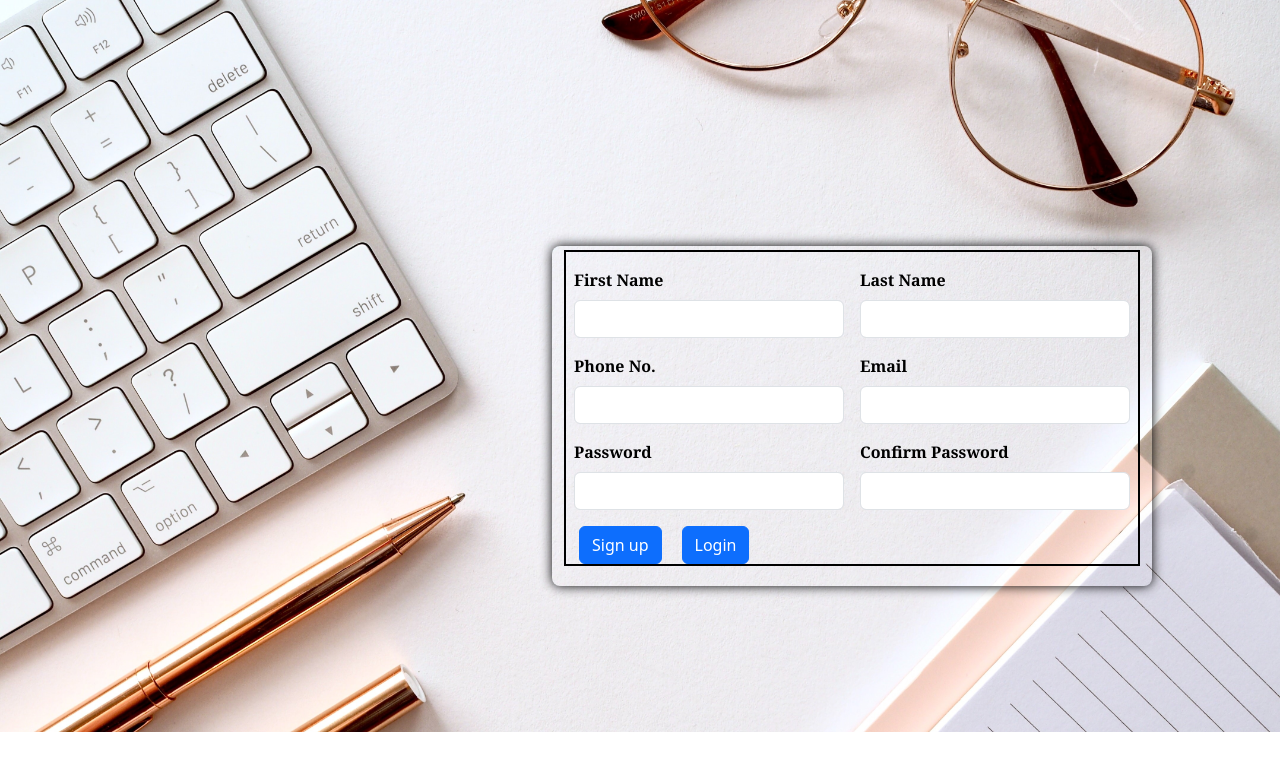
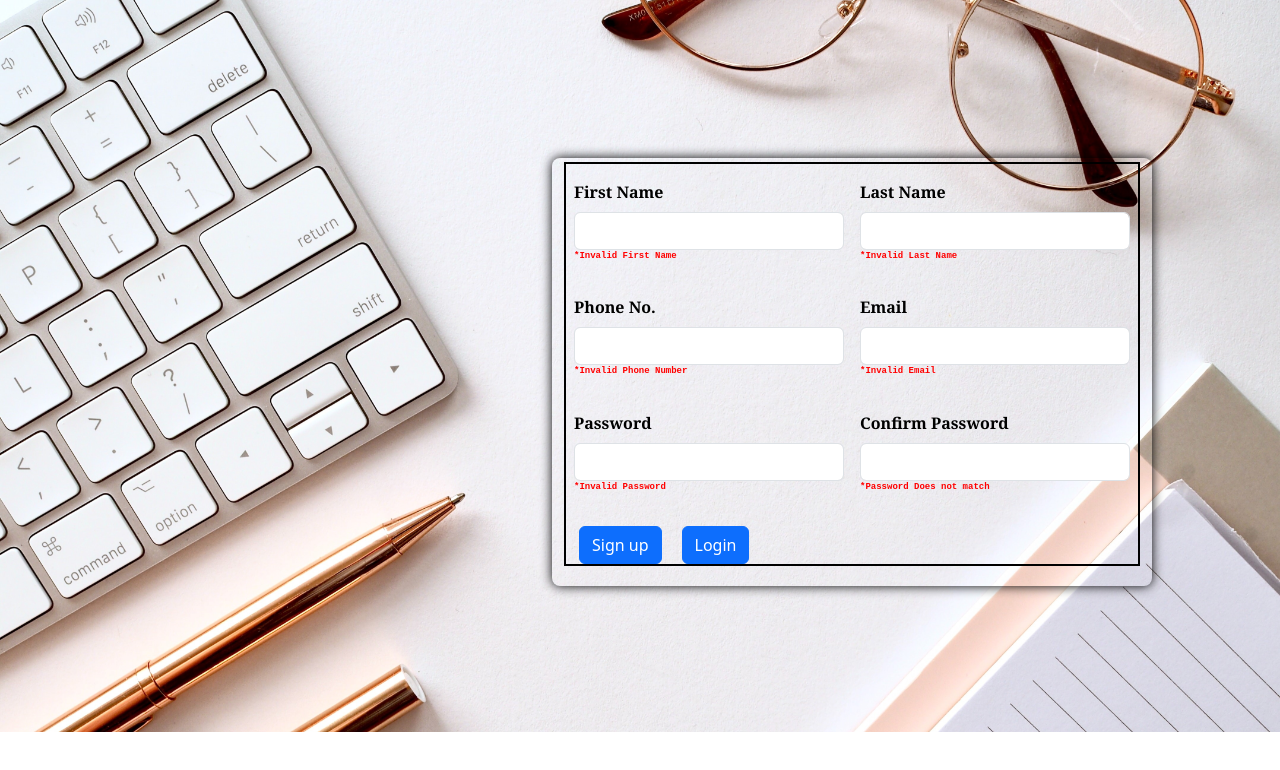
Before and after one commit to AnshikaOel/formauthentication, a React (Create React App) app: page /registration in a window 1280 px wide. Shown: the top 770 px of the page. Built offline with nearby package versions, Linux system fonts and the light colour scheme.

Commit message:
updating verification

```diff
--- a/db.json
+++ b/db.json
@@ -26,6 +26,33 @@
       "password": "aa",
       "confirmpassword": "aa",
       "id": 5
+    },
+    {
+      "fname": "",
+      "lname": "Gupta",
+      "phoneno": "9838083876",
+      "email": "anshika.oel@gmail.com",
+      "password": "aa",
+      "confirmpassword": "aa",
+      "id": 6
+    },
+    {
+      "fname": "aaaa",
+      "lname": "Gupta",
+      "phoneno": "09838083876",
+      "email": "anshika.oel@gmail.com",
+      "password": "aa",
+      "confirmpassword": "aa",
+      "id": 7
+    },
+    {
+      "fname": "aa",
+      "lname": "Gupta",
+      "phoneno": "09838083876",
+      "email": "anshika.oel@gmail.com",
+      "password": "aa",
+      "confirmpassword": "aa",
+      "id": 8
     }
   ]
 }
--- a/src/App.css
+++ b/src/App.css
@@ -110,3 +110,13 @@ img{
   bottom: 20.5%;
   right: 10%;
 }
+
+.invalid{
+  font-size:xx-small;
+  color: red;
+  font-family: 'Courier New', Courier, monospace;
+  font-weight: bold;
+}
+.invalid-hide{
+  display: none;
+}
--- a/src/Registration.js
+++ b/src/Registration.js
@@ -26,15 +26,14 @@ export default function Registration() {
         })
     }
 
-    const fnamehandle=(e)=>{
-        e=fnamechange(e.target.value)
-        // const lent=2
-        if(fname.length>=2) {
-            console.log("valid")
-        }else{
-            console.log("invalid"+fname)
-        }
-    }
+    const validateEmail = (email) => {
+      return String(email)
+        .toLowerCase()
+        .match(
+          /^(([^<>()[\]\\.,;:\s@"]+(\.[^<>()[\]\\.,;:\s@"]+)*)|.(".+"))@((\[[0-9]{1,3}\.[0-9]{1,3}\.[0-9]{1,3}\.[0-9]{1,3}\])|(([a-zA-Z\-0-9]+\.)+[a-zA-Z]{2,}))$/
+        );
+    };
+
     return (
     <div>
     <img src={image}/>
@@ -42,27 +41,27 @@ export default function Registration() {
       <form className="row g-3" >
         <div className="col-md-6">
           <label for="inputEmail4" className="form-label">First Name</label>
-          <input type="text" className="form-control" value={fname} onChange={fnamehandle}></input>
+          <input type="text" className="form-control" value={fname} onChange={(e)=>fnamechange(e.target.value)}></input><p className={fname.length<2?'invalid':'invalid-hide'}>*Invalid First Name</p>
         </div>
         <div className="col-md-6">
           <label for="inputEmail4" className="form-label">Last Name</label>
-          <input type="text" className="form-control" value={lname} onChange={e=>lnamechange(e.target.value)}></input>
+          <input type="text" className="form-control" value={lname} onChange={(e)=>lnamechange(e.target.value)}></input><p className={lname.length<2?'invalid':'invalid-hide'}>*Invalid Last Name</p>
         </div>
         <div className="col-md-6">
           <label for="inputEmail4" className="form-label">Phone No.</label>
-          <input type="number" className="form-control" value={phoneno} onChange={e=>phonenochange(e.target.value)}></input>
+          <input type="number" className="form-control" value={phoneno} onChange={(e)=>phonenochange(e.target.value)}></input><p className={phoneno.length!=10?'invalid':'invalid-hide'}>*Invalid Phone Number</p>
         </div>
         <div className="col-md-6">
           <label for="inputEmail4" className="form-label">Email</label>
-          <input type="email" className="form-control" value={email} onChange={e=>emailchange(e.target.value)}></input>
+          <input type="email" className="form-control" value={email} onChange={(e)=>emailchange(e.target.value)}></input><p className={validateEmail(email)?'invalid-hide':'invalid'}>*Invalid Email</p>
         </div>
         <div className="col-md-6">
           <label for="inputPassword4" className="form-label">Password</label>
-          <input type="password" className="form-control" value={password} onChange={e=>passwordchange(e.target.value)}></input>
+          <input type="password" className="form-control" value={password} onChange={(e)=>passwordchange(e.target.value)}></input><p className={fname.length<2?'invalid':'invalid-hide'}>*Invalid Password</p>
         </div>
         <div className="col-md-6">
           <label for="inputEmail4" className="form-label">Confirm Password</label>
-          <input type="password" className="form-control" value={confirmpassword} onChange={e=>confirmpasswordchange(e.target.value)}></input>
+          <input type="password" className="form-control" value={confirmpassword} onChange={(e)=>confirmpasswordchange(e.target.value)}></input><p className={fname.length<2?'invalid':'invalid-hide'}>*Password Does not match</p>
         </div>
         <div className="col-12">
           <button type="submit" className="btn btn-primary" onClick={handleregistration}>Sign up</button>
```
